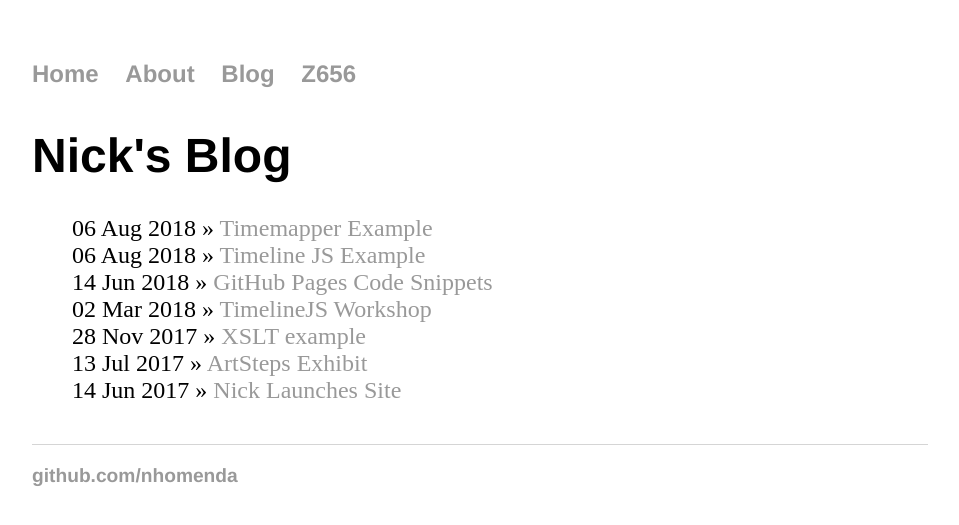
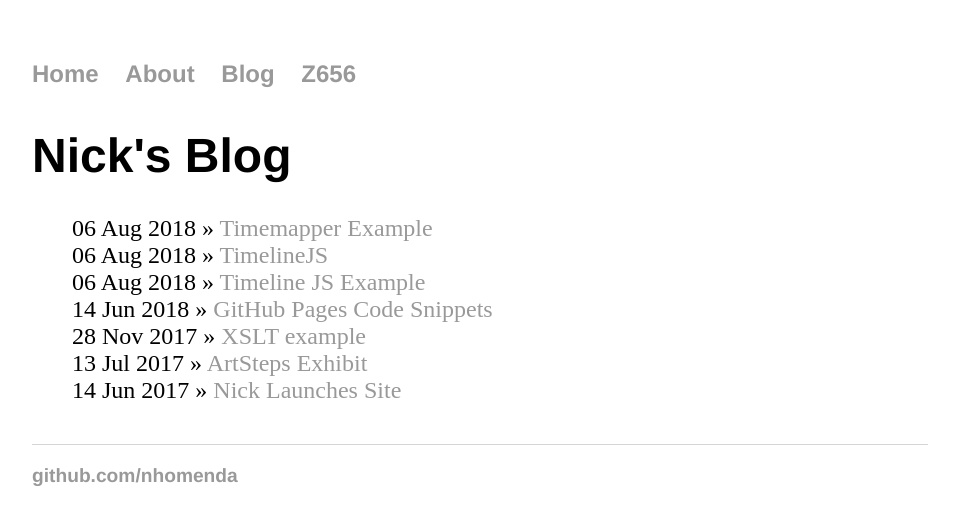
Before and after one commit to nhomenda/nhomenda.github.io, a Jekyll site: the page built from blog/index.html, in a window 1280 px wide. Shown: the top 525 px of the page, without its empty margins (160-1119 px from the left). Built offline with Jekyll 4.4.1, drawn with Linux system fonts in a browser that asks for light colours.

Commit message:
Update and rename 2018-03-02-timeline-js-workshop.md to 2018-08-06-timeline-js.md

```diff
--- a/_posts/2018-03-02-timeline-js-workshop.md
+++ b/_posts/2018-08-06-timeline-js.md
@@ -1,7 +1,7 @@
 ---
 layout: post
-title: "TimelineJS Workshop"
-date: 2018-03-02
+title: "TimelineJS"
+date: 2018-08-06
 ---
 <img src="https://upload.wikimedia.org/wikipedia/commons/thumb/5/57/GanttChartAnatomy.svg/1200px-GanttChartAnatomy.svg.png" alt="Gantt Chart" width="450px"/>
 
```
